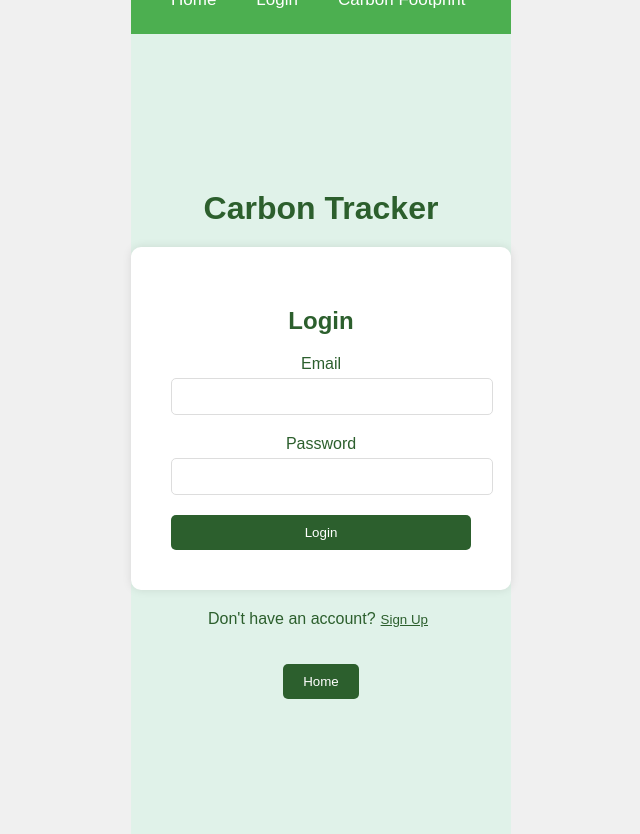
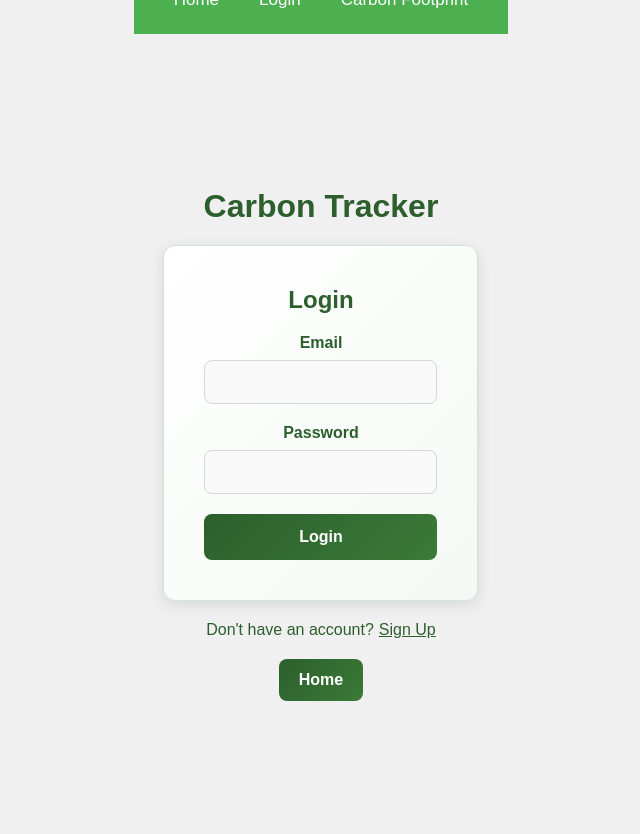
Before and after one commit to divyamzzz/carbon-tracker, a React (Create React App) app: page /login in a window 1280 px wide. Shown: the whole page, without its empty margins (319-959 px from the left). Built offline with nearby package versions, Linux system fonts and the light colour scheme.

Commit message:
new changes

```diff
--- /dev/null
+++ b/src/Home.js
@@ -0,0 +1,18 @@
+// src/Home.js
+import React from 'react';
+import './Home.css';
+import earthGif from './assets/earth3.webp'; // Path to your GIF
+
+function Home() {
+  return (
+    <div className="home-container">
+      <div className="earth-container">
+        <img src={earthGif} alt="Earth Animation" className="earth-gif" />
+      </div>
+      <h1 className="animated-heading">Welcome to Carbon Tracker</h1>
+      <p className="animated-paragraph">Track and reduce your carbon footprint with ease.</p>
+    </div>
+  );
+}
+
+export default Home;
--- a/src/Login.css
+++ b/src/Login.css
@@ -1,34 +1,53 @@
+* {
+  box-sizing: border-box;
+  margin: 0;
+  padding: 0;
+}
+
+body {
+  font-family: Arial, sans-serif;
+  background-color: #e0f2e9;
+  height: 100vh;
+  display: flex;
+  justify-content: center;
+  align-items: center;
+}
+
 .login-container {
   display: flex;
   justify-content: center;
   align-items: center;
   height: 100vh;
-    background-color: #e0f2e9;
 }
 
 .login-box {
   text-align: center;
 }
 
+
 .app-heading {
   color: #2c5f2d;
-    margin-bottom: 20px;
+  margin-bottom: 20px; /* Adjusted bottom margin */
   font-size: 2em;
+  padding-top: 20px; /* Extra space to offset navbar if needed */
 }
 
 .login-form {
-    background: white;
+  background: #ffffff; /* Plain white background */
+  background: linear-gradient(135deg, #ffffff, #f4f9f4); /* Subtle gradient for a polished look */
   padding: 40px;
-    border-radius: 10px;
-    box-shadow: 0px 0px 10px rgba(0, 0, 0, 0.1);
-    width: 300px;
-    margin: 0 auto;
+  border-radius: 12px;
+  border: 1px solid #d0e2dc; /* Light border to define the box */
+  box-shadow: 0px 4px 15px rgba(0, 0, 0, 0.1); /* Soft shadow for depth */
+  width: 100%;
+  max-width: 320px;
 }
 
 h2 {
   text-align: center;
   margin-bottom: 20px;
   color: #2c5f2d;
+  font-size: 1.5em;
 }
 
 .input-group {
@@ -37,29 +56,43 @@
 
 .input-group label {
   display: block;
-    margin-bottom: 5px;
+  margin-bottom: 8px; /* Slightly more space for clarity */
   color: #2c5f2d;
+  font-weight: bold; /* Bold labels for better readability */
 }
 
 .input-group input {
   width: 100%;
-    padding: 10px;
-    border: 1px solid #ddd;
-    border-radius: 5px;
+  padding: 12px;
+  border: 1px solid #cfd8dc; /* Light grey border for the input */
+  border-radius: 8px; /* Rounded corners for a smoother look */
+  font-size: 1em;
+  background-color: #f9f9f9; /* Light background for the input field */
+  transition: border-color 0.3s ease;
+}
+
+.input-group input:focus {
+  border-color: #2c5f2d; /* Darker border on focus for emphasis */
+  outline: none;
 }
 
 .login-button {
   width: 100%;
-    padding: 10px;
+  padding: 14px;
   background-color: #2c5f2d;
+  background: linear-gradient(135deg, #2c5f2d, #3a7a37); /* Gradient for a dynamic button look */
   color: white;
   border: none;
-    border-radius: 5px;
+  border-radius: 8px;
   cursor: pointer;
+  font-size: 1em;
+  font-weight: bold;
+  transition: background-color 0.3s ease, box-shadow 0.3s ease;
 }
 
 .login-button:hover {
   background-color: #276b2b;
+  box-shadow: 0px 6px 20px rgba(0, 0, 0, 0.1); /* Elevated shadow on hover */
 }
 
 .toggle-text {
@@ -74,6 +107,8 @@
   cursor: pointer;
   text-decoration: underline;
   padding-left: 5px;
+  font-size: 1em;
+  transition: color 0.3s ease;
 }
 
 .toggle-button:hover {
@@ -87,13 +122,18 @@
 .home-button {
   margin-top: 20px;
   background-color: #2c5f2d;
+  background: linear-gradient(135deg, #2c5f2d, #3a7a37); /* Matching button gradient */
   color: white;
   border: none;
-    border-radius: 5px;
-    padding: 10px 20px;
+  border-radius: 8px;
+  padding: 12px 20px;
   cursor: pointer;
+  font-size: 1em;
+  font-weight: bold;
+  transition: background-color 0.3s ease, box-shadow 0.3s ease;
 }
 
 .home-button:hover {
   background-color: #276b2b;
+  box-shadow: 0px 6px 20px rgba(0, 0, 0, 0.1);
 }
--- a/src/Navbar.css
+++ b/src/Navbar.css
@@ -1,8 +1,22 @@
+/* Reset any default margin/padding */
+html, body {
+  margin: 0;
+  padding: 0;
+}
+
+/* Navbar styles */
 .navbar {
   background-color: #2c5f2d; /* Dark green background */
-    padding: 10px;
+  padding: 15px 20px; /* Padding inside the navbar */
+  width: 100%;
+  box-sizing: border-box; /* Ensure padding doesn't affect width */
+  position: relative; /* Ensure it stays at the top */
+  top: 0; /* Stick to the top */
+  z-index: 1000; /* Ensure it stays above other content */
+  margin: 0; /* Remove any margin that might be pushing it down */
 }
 
+/* Navbar links */
 .navbar-links {
   list-style: none;
   display: flex;
@@ -19,6 +33,8 @@
   color: white;
   text-decoration: none;
   font-size: 18px;
+  padding: 5px 10px; /* Padding for better click area */
+  transition: text-decoration 0.3s ease; /* Smooth underline effect */
 }
 
 .nav-link:hover {
```
Lines whose indentation alone changed are shown as unchanged.
